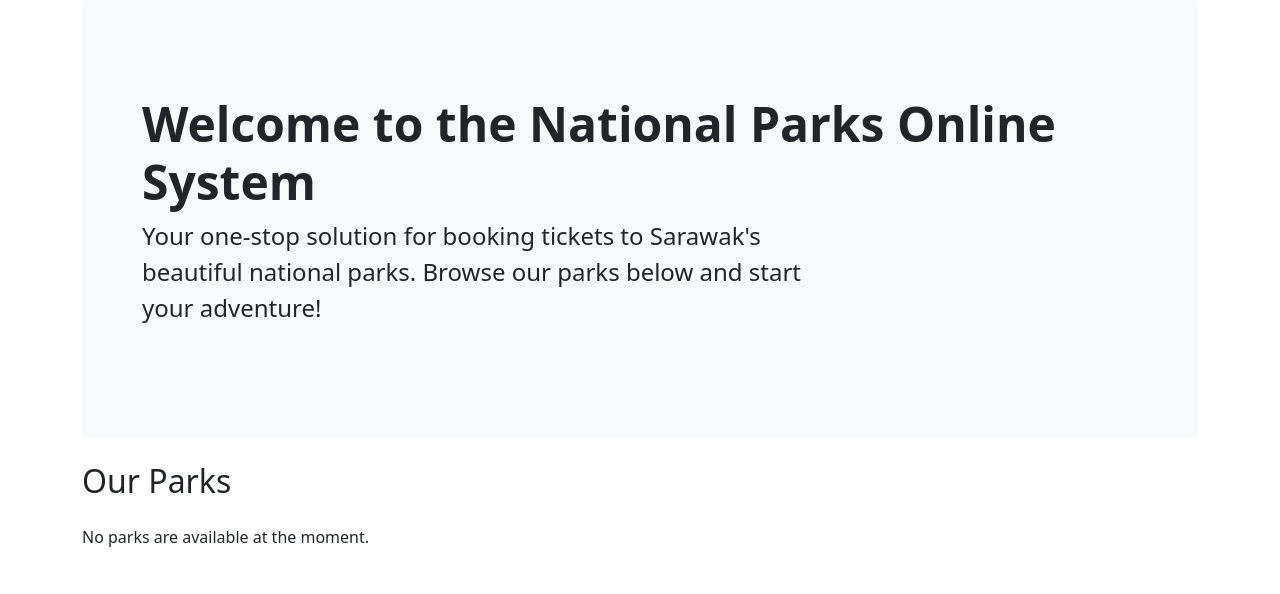
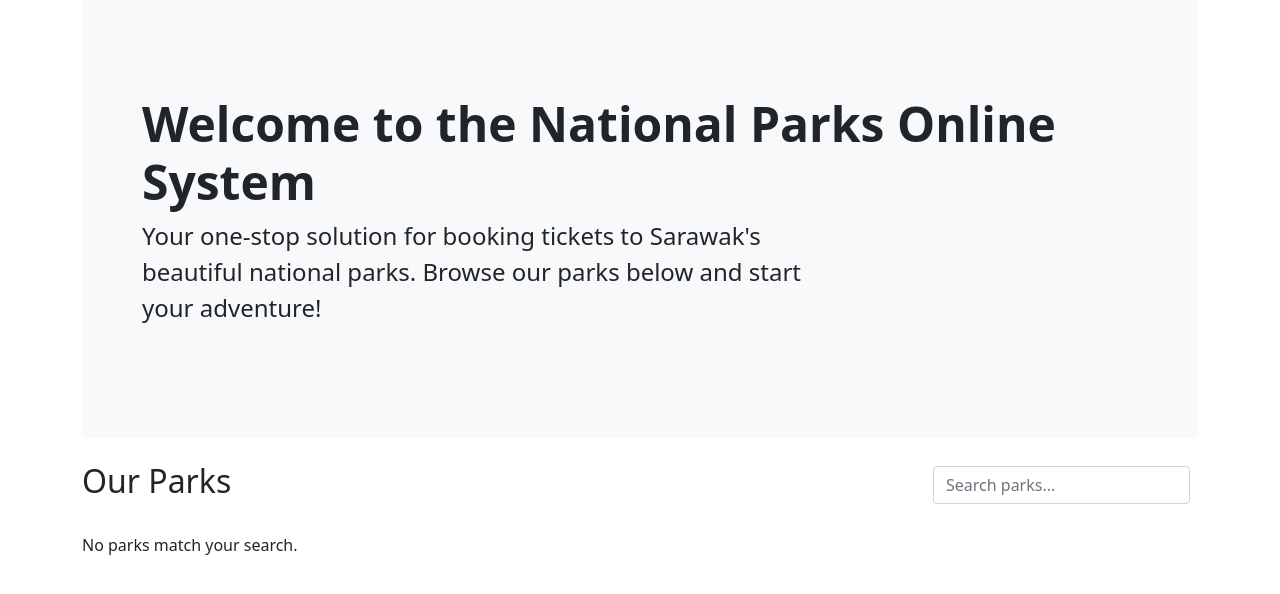
Before and after one commit to darklorddad/Swinburne-SWE30003-SAAD-Object-Oriented-Design, a FastAPI app: page / in a window 1280 px wide. Shown: the part 81-675 px from the top of the page. Run offline with FastAPI, Linux system fonts and the light colour scheme; data that the repository does not hold is empty; parts of the project's set-up code (start-up, migrations or seed data) failed here and were passed over.

Commit message:
feat: Implement client-side park search and refactor park loading

```diff
--- a/app/services/admin_service.py
+++ b/app/services/admin_service.py
@@ -18,8 +18,6 @@ async def create_park(db: Client, park: ParkCreate) -> Park:
     response = db.table("parks").insert(park.dict()).execute()
     created_park_data = response.data[0]
     return Park(**created_park_data)
-
-
 
 
 async def update_park(
@@ -55,8 +53,6 @@ async def create_ticket_type(
     data["park_id"] = str(park_id)
     response = db.table("ticket_types").insert(data).execute()
     return TicketType(**response.data[0])
-
-
 
 
 async def update_ticket_type(
--- a/static/main.js
+++ b/static/main.js
@@ -1,3 +1,5 @@
+let allParks = []; // To store all parks for client-side searching
+
 document.addEventListener("DOMContentLoaded", () => {
   updateNav();
 
@@ -96,6 +98,10 @@ document.addEventListener("DOMContentLoaded", () => {
 
   if (window.location.pathname === "/") {
     loadParks();
+    const searchInput = document.getElementById("search-input");
+    if (searchInput) {
+      searchInput.addEventListener("keyup", handleParkSearch);
+    }
   }
 
   if (window.location.pathname === "/admin") {
@@ -721,10 +727,17 @@ async function loadParks() {
     if (!response.ok) {
       throw new Error("Failed to fetch parks.");
     }
-    const parks = await response.json();
+    allParks = await response.json();
+    renderParks(allParks);
+  } catch (error) {
+    parksContainer.innerHTML = `<div class="alert alert-danger">${error.message}</div>`;
+  }
+}
 
+function renderParks(parks) {
+  const parksContainer = document.getElementById("parks-container");
   if (parks.length === 0) {
-      parksContainer.innerHTML = "<p>No parks are available at the moment.</p>";
+    parksContainer.innerHTML = "<p>No parks match your search.</p>";
     return;
   }
 
@@ -749,9 +762,16 @@ async function loadParks() {
     .join("");
 
   parksContainer.innerHTML = parksHtml;
-  } catch (error) {
-    parksContainer.innerHTML = `<div class="alert alert-danger">${error.message}</div>`;
 }
+
+function handleParkSearch(event) {
+  const searchTerm = event.target.value.toLowerCase();
+  const filteredParks = allParks.filter(
+    (park) =>
+      park.name.toLowerCase().includes(searchTerm) ||
+      (park.description && park.description.toLowerCase().includes(searchTerm))
+  );
+  renderParks(filteredParks);
 }
 
 async function loadParkDetail() {
--- a/templates/index.html
+++ b/templates/index.html
@@ -11,7 +11,12 @@
     </div>
 </div>
 
-<h2 class="mb-4">Our Parks</h2>
+<div class="d-flex justify-content-between align-items-center mb-4">
+    <h2>Our Parks</h2>
+    <form class="d-flex" id="search-form" onsubmit="return false;">
+        <input class="form-control me-2" type="search" id="search-input" placeholder="Search parks..." aria-label="Search">
+    </form>
+</div>
 <div id="parks-container" class="row">
     <!-- Parks will be loaded here by JavaScript -->
     <p>Loading parks...</p>
```
Lines whose indentation alone changed are shown as unchanged.
